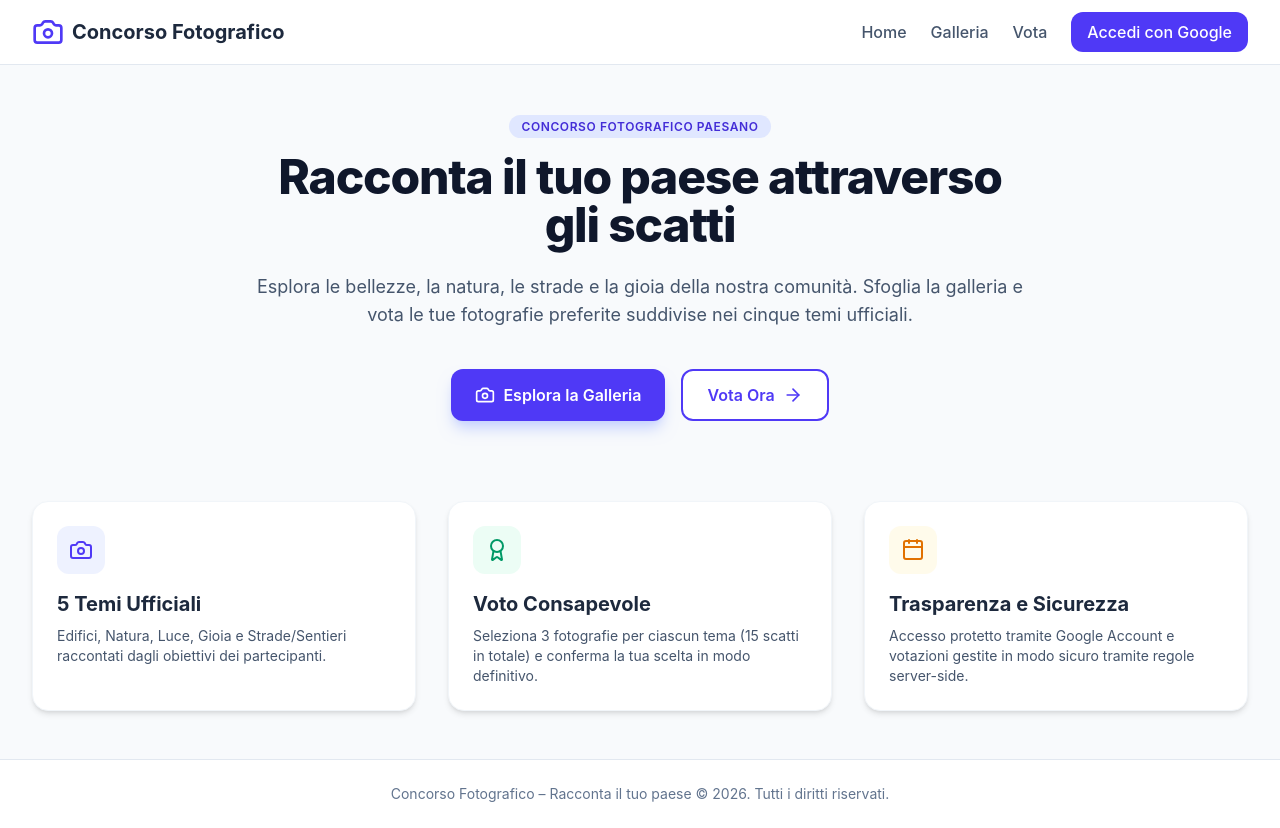
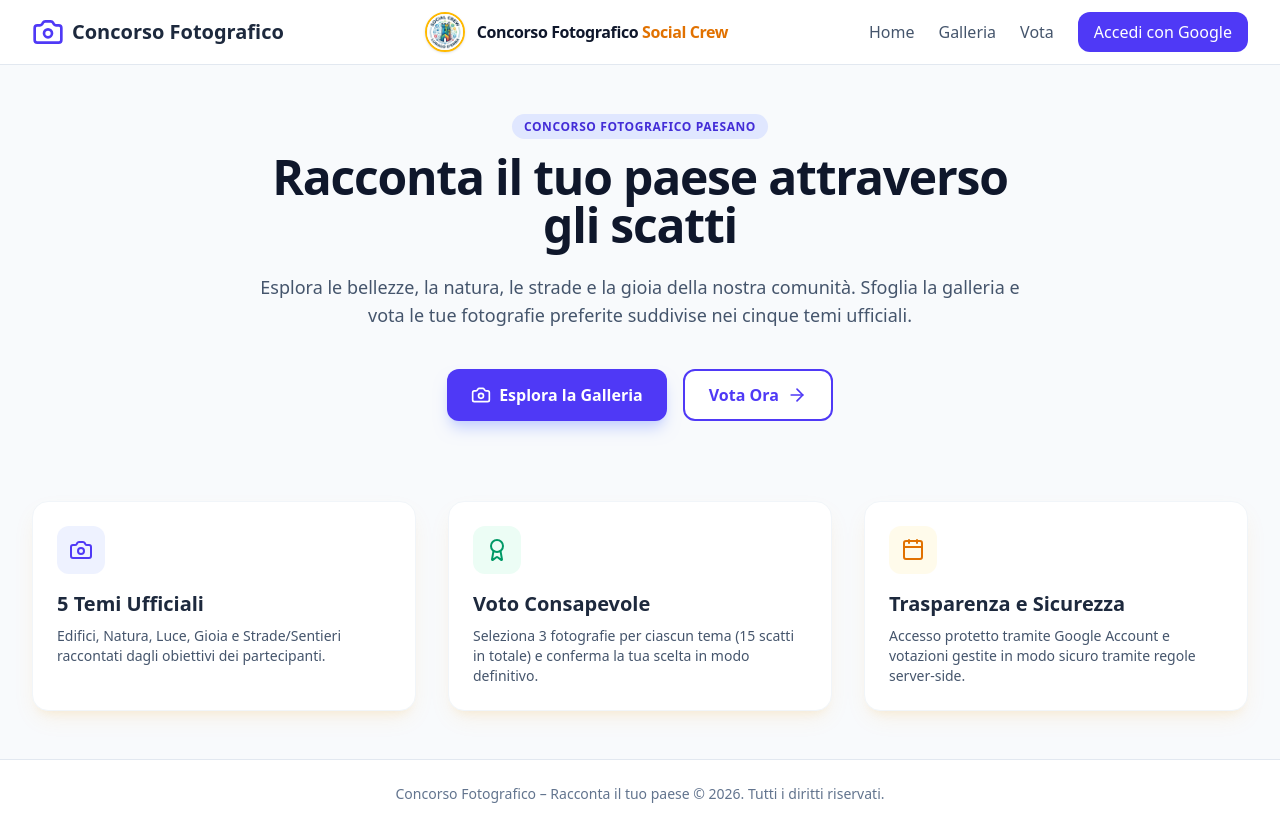
Before and after one commit to SocialCrewUPLALU/concorso-fotografico, a React (Vite) app: page / in a window 1280 px wide. Built offline with nearby package versions, Linux system fonts and the light colour scheme; no server answers.

Commit message:
Modificato stile artistico del sito

```diff
--- a/src/components/Navbar.jsx
+++ b/src/components/Navbar.jsx
@@ -39,6 +39,17 @@ export default function Navbar({ setCurrentView }) {
           <div className="flex items-center cursor-pointer" onClick={() => setCurrentView('home')}>
             <Camera className="h-8 w-8 text-indigo-600 mr-2" />
             <span className="font-bold text-xl text-slate-800">Concorso Fotografico</span>
+          </div>
+
+          <div className="flex items-center space-x-3">
+            <img
+              src={`${import.meta.env.BASE_URL}images/logo.png`}
+              alt="Social Crew Lurago d'Erba"
+              className="w-10 h-10 rounded-full object-cover border-2 border-amber-400 shadow-sm"
+            />
+            <span className="font-extrabold text-slate-900 tracking-tight">
+              Concorso Fotografico <span className="text-amber-600">Social Crew</span>
+            </span>
           </div>
 
           <div className="hidden md:flex items-center space-x-6">
--- a/src/index.css
+++ b/src/index.css
@@ -1,17 +1,13 @@
 @import "tailwindcss";
 
-:root {
-  font-family: 'Inter', system-ui, sans-serif;
-  background-color: #f8fafc;
-  color: #1e293b;
+/* Stile globale ispirato alla grafica del concorso */
+body {
+  background-color: #FFFBEB; /* Un giallo carta molto tenue e caldo per lo sfondo generale */
+  color: #1E293B;
+  font-family: system-ui, -apple-system, BlinkMacSystemFont, 'Segoe UI', Roboto, Oxygen, Ubuntu, Cantarell, sans-serif;
 }
 
-body {
-  margin: 0;
-  padding: 0;
-  box-sizing: border-box;
+/* Classi di supporto per richiamare lo stile del post */
+.card-shadow {
+  box-shadow: 0 10px 25px -5px rgba(245, 158, 11, 0.1), 0 8px 10px -6px rgba(245, 158, 11, 0.1);
 }
-
-.card-shadow {
-  box-shadow: 0 4px 6px -1px rgb(0 0 0 / 0.1), 0 2px 4px -2px rgb(0 0 0 / 0.1);
-}
```
Also changed, not shown: public/images/logo.png (added).
